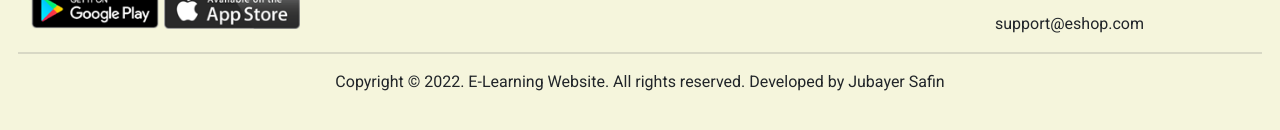
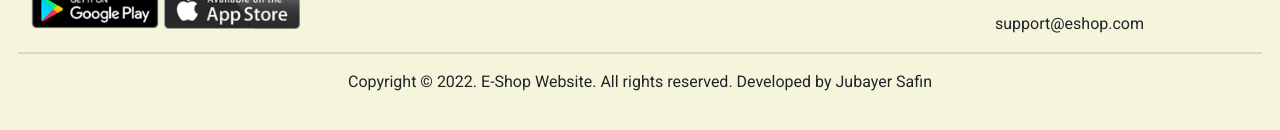
Before and after one commit to safin4/eshop, a plain HTML site: page index.html in a window 1280 px wide. Shown: the part 3441-3571 px from the top of the page. Drawn offline with nearby package versions, Linux system fonts and the light colour scheme.

Commit message:
Footer updated

```diff
--- a/index.html
+++ b/index.html
@@ -429,7 +429,7 @@
       </ul>
   </div>
   <hr style="height:2px;border-width:0;color:gray;background-color:gray">
-  <p id="footer">Copyright © 2022. E-Learning Website. All rights reserved. Developed by Jubayer Safin</p>
+  <p id="footer">Copyright © 2022. E-Shop Website. All rights reserved. Developed by Jubayer Safin</p>
   </div>
 </div>
 
```
